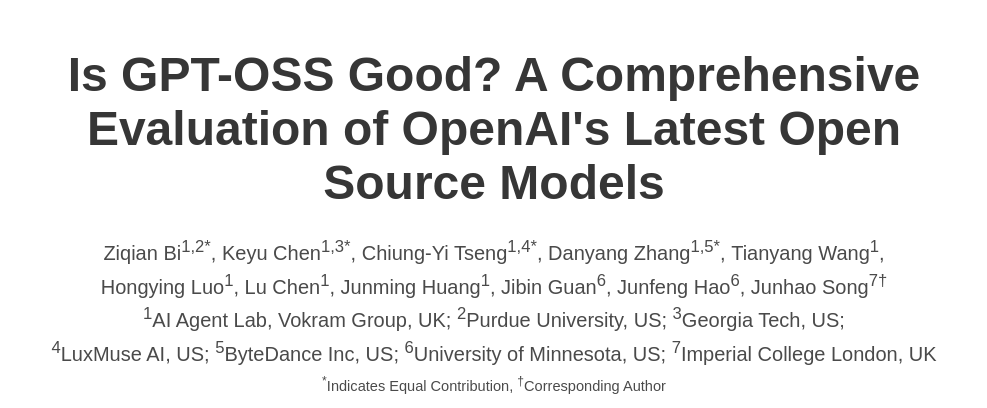
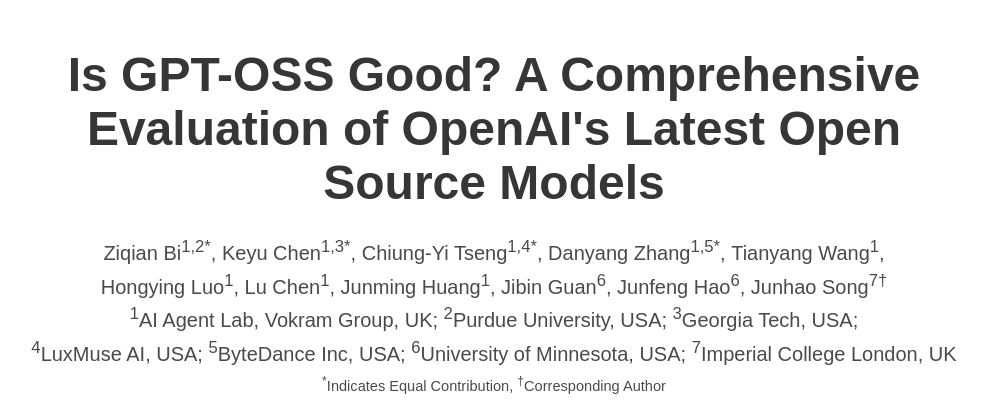
Before and after one commit to ai-agent-lab/gpt-oss, a plain HTML site: page index.html in a window 1280 px wide. Shown: the top 408 px of the page, without its empty margins (146-1133 px from the left). Drawn offline with nearby package versions, Linux system fonts and the light colour scheme; some icons are missing; a web font is replaced by a local one.

Commit message:
Change US to USA

```diff
--- a/index.html
+++ b/index.html
@@ -80,7 +80,7 @@
                   </div>
 
                   <div class="is-size-5 publication-authors">
-                    <span class="author-block"><sup>1</sup>AI Agent Lab, Vokram Group, UK; <sup>2</sup>Purdue University, US; <sup>3</sup>Georgia Tech, US;<br><sup>4</sup>LuxMuse AI, US; <sup>5</sup>ByteDance Inc, US; <sup>6</sup>University of Minnesota, US; <sup>7</sup>Imperial College London, UK</span>
+                    <span class="author-block"><sup>1</sup>AI Agent Lab, Vokram Group, UK; <sup>2</sup>Purdue University, USA; <sup>3</sup>Georgia Tech, USA;<br><sup>4</sup>LuxMuse AI, USA; <sup>5</sup>ByteDance Inc, USA; <sup>6</sup>University of Minnesota, USA; <sup>7</sup>Imperial College London, UK</span>
                     <span class="eql-cntrb"><small><br><sup>*</sup>Indicates Equal Contribution, <sup>†</sup>Corresponding Author</small></span>
                   </div>
 
```
